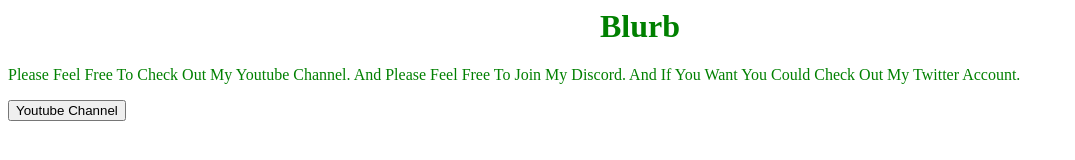
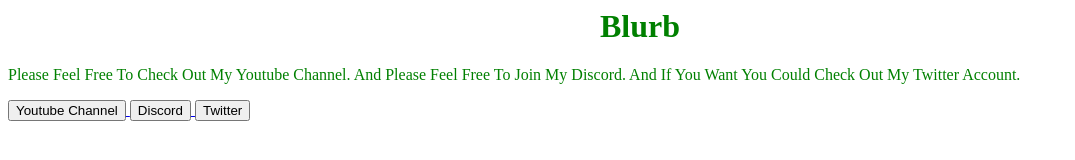
Before and after one commit to gamble-server/Blurb, a plain HTML site: page index.html in a window 1280 px wide. Shown: the whole page, without its empty margins (0-1075 px from the left). Drawn offline with Linux system fonts and the light colour scheme.

Commit message:
Update index.html

```diff
--- a/index.html
+++ b/index.html
@@ -16,3 +16,11 @@
     <a href="https://www.youtube.com/channel/UC7ecAVAU8xr4RI8M75fi7_Q?view_as=subscriber">
         <button>Youtube Channel</button>
     </a>
+
+    <a href="https://discord.com/channels/">
+          <button>Discord</button>
+    </a>
+
+    <a href="https://twitter.com/GambleTwiter">
+        <button>Twitter</button>
+    </a>
```
